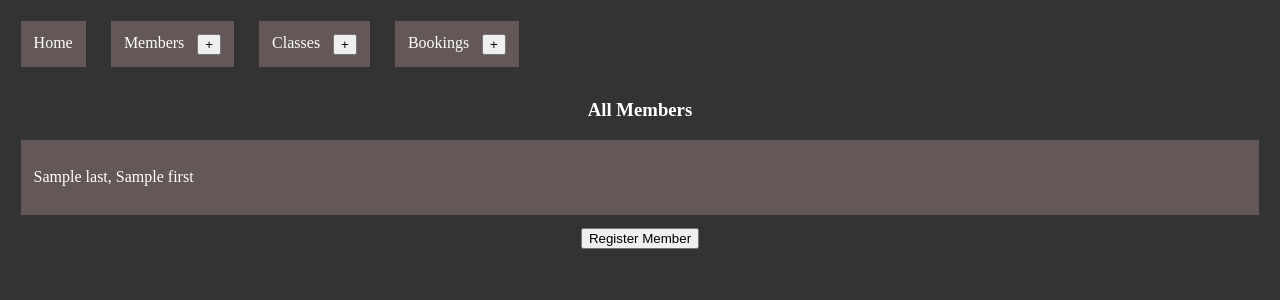
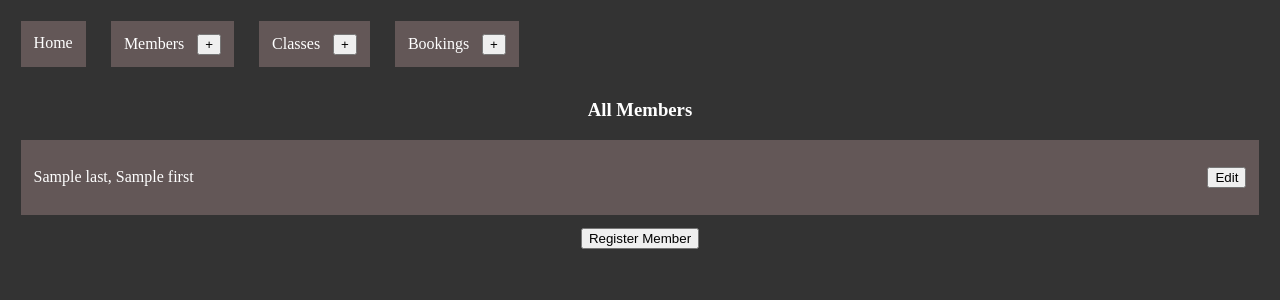
Before and after one commit to czubillaga/gym_project, a Flask app: page /members in a window 1280 px wide. Shown: the top 300 px of the page. Run offline with Flask 2, Linux system fonts and the light colour scheme; a database or web service that is not in the repository returns one stand-in record (values such as "Sample title"); some libraries are stand-ins or nearby versions.

Commit message:
Added edit buttons on classes, members

```diff
--- a/controllers/lesson_controller.py
+++ b/controllers/lesson_controller.py
@@ -43,6 +43,7 @@ def update_lesson(id):
     description = request.form['description']
     duration = request.form['duration']
     capacity = request.form['capacity']
-    lesson = Lesson(date, time, description, duration, capacity, id)
+    lesson = lesson_repository.select(id)
+    lesson = Lesson(date, time, description, duration, capacity, lesson.booked, id)
     lesson_repository.update(lesson)
     return redirect('/upcoming')
--- a/static/css/style.css
+++ b/static/css/style.css
@@ -14,16 +14,12 @@ body {
     background-color:rgb(99, 87, 87);
     color: white;
     padding: 1vw;
+    justify-content: space-between;
+    align-items: baseline;
 }
 
 .nav-link:hover {
     background-color: darkslategrey;
-}
-
-.navbar {
-    overflow: hidden;
-    background-color: #333;
-    font-family: Arial;
 }
 
 .plus-sign {
--- a/templates/lessons/index.html
+++ b/templates/lessons/index.html
@@ -4,6 +4,9 @@
     {% for lesson in lessons  %}
         <div class="nav-link">
             <a href="/lessons/show/{{ lesson.id }}"><p>{{ lesson.description }}</p></a>
+            <div>
+                <a href="/lessons/edit/{{ lesson.id }}"><button>Edit</button></a>
+            </div>
         </div>
     {% endfor %}
     <a href="/lessons/new"><button>Add Class</button></a>
--- a/templates/members/index.html
+++ b/templates/members/index.html
@@ -3,7 +3,10 @@
     <h3>All Members</h3>
     {% for member  in members %}
         <div class="nav-link">
-            <a href="/members/show/{{ member.id }}"><p>{{ member.last }}, {{ member.first }}</p></a>
+            <a href="/members/show/{{ member.id }}"><p>{{ member.last }}, {{ member.first }}</p></a><br>
+            <div>
+                <a href="/members/edit/{{ member.id }}"><button>Edit</button></a>
+            </div>
         </div>
     {% endfor %}
     <a href="/members/new"><button>Register Member</button></a>
```
